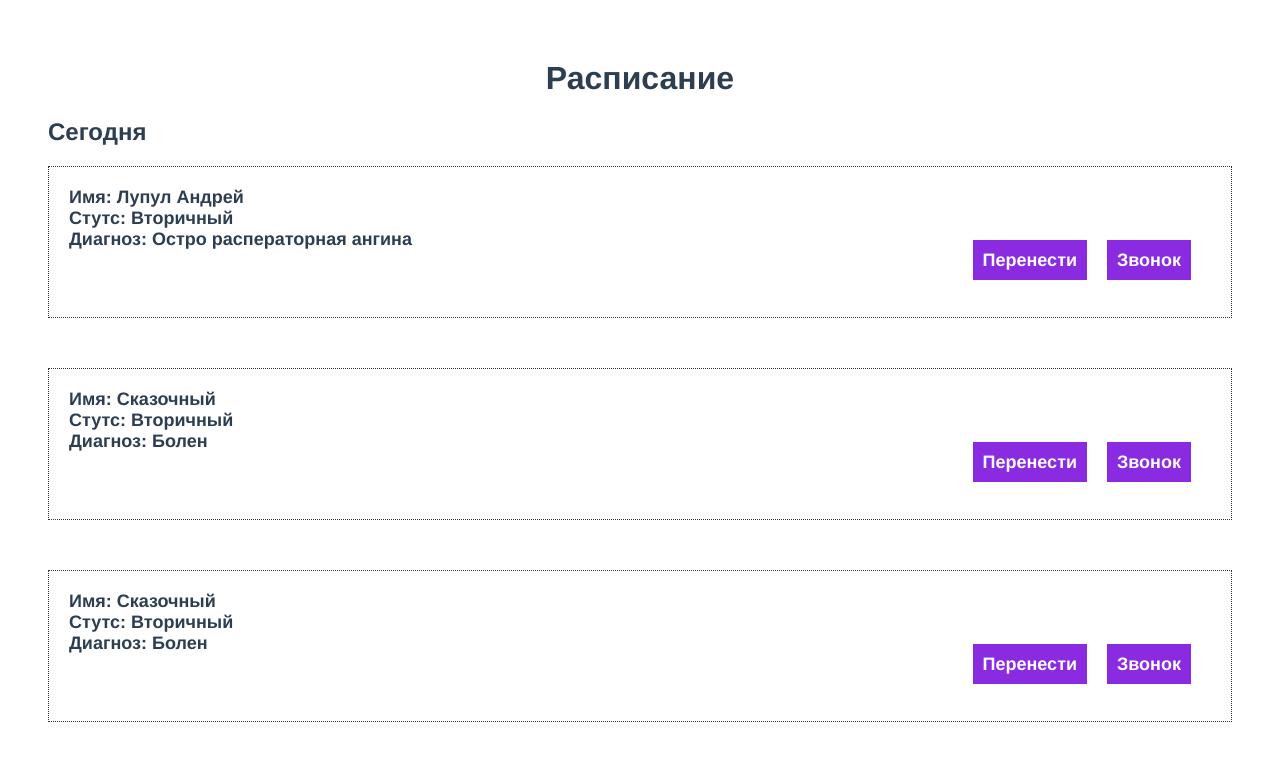
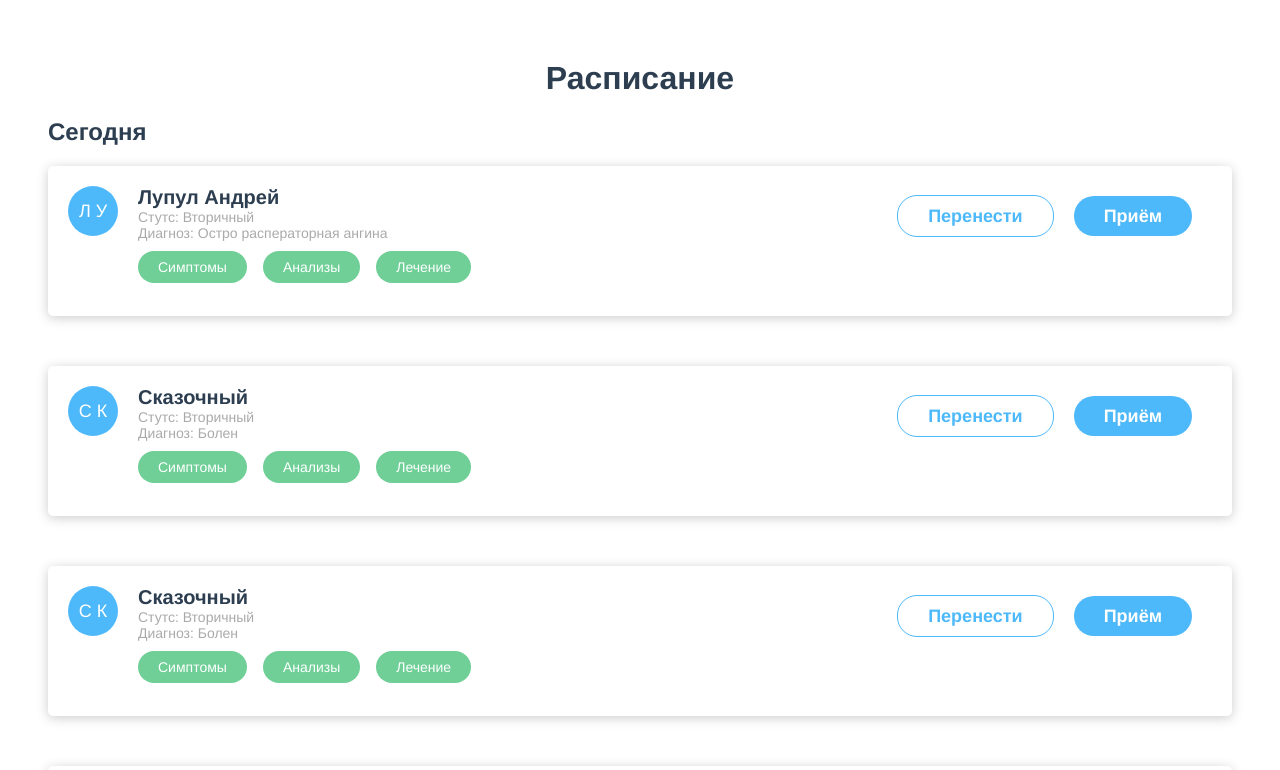
Before and after one commit to adevelopers/medhack2019, a Vue app: page / in a window 1280 px wide. Shown: the top 770 px of the page. Built offline with nearby package versions, Linux system fonts and the light colour scheme.

Commit message:
markup for schedule-screen

```diff
--- a/src/App.vue
+++ b/src/App.vue
@@ -5,7 +5,7 @@
 </template>
 
 <script>
-import MedMain from './components/MedMain.vue'
+import MedMain from './components/MedMain'
 import Schedule from './components/Schedule'
 import CallWindow from './components/CallWindow'
 import VueRouter from 'vue-router'
@@ -20,8 +20,6 @@ const routes = [
 const router = new VueRouter({
   routes // сокращённая запись для `routes: routes`
 })
-
-
 
 
 export default {
--- a/src/components/CallWindow.vue
+++ b/src/components/CallWindow.vue
@@ -1,7 +1,6 @@
 <template>
     <div class="call-component">
         <a class="btn" v-on:click="goBack()">Назад</a>
-        <a class="btn" v-on:click="callClick()">Start</a>
         <div class="layout" >
             <div class="call">
                 <div class="call-name">Call name</div>
@@ -52,9 +51,6 @@
                 } ;
                 this.notes.push(newNote)
                 this.currentMessage = ""
-            },
-            callClick() {
-
             }
         }
     }
--- a/src/components/Schedule.vue
+++ b/src/components/Schedule.vue
@@ -5,18 +5,22 @@
         <ul class="card-list">
             <li class="card" v-for="card, key in cards">
                 <!-- Карточка приёма -->
-                <div class="card-icon"></div>
-                <div class="card-name">Имя: {{card.name}}</div>
-                <div class="card-status">Стутс: {{card.status}}</div>
-                <div class="card-diagnose">Диагноз: {{card.diagnose}}</div>
-                <div class="card-buttons">
-                    <a class="card-button" >Перенести</a>
-                    <a class="card-button" v-on:click="call()">Звонок</a>
+                <div class="flex-row">
+                    <div class="card-icon">{{card.name | firstLetter}} {{card.name | secondLetter}}</div>
+                    <div class="flex-col card-titles">
+                        <div class="card-name">{{card.name}}</div>
+                        <div class="card-status">Стутс: {{card.status}}</div>
+                        <div class="card-diagnose">Диагноз: {{card.diagnose}}</div>
+                    </div>
+                    <div class="card-buttons">
+                        <a class="card-button btn-white" >Перенести</a>
+                        <a class="card-button" v-on:click="call()">Приём</a>
+                    </div>
                 </div>
-                <div class="card-panel--bottom">
-                    <div class="card-panel-icon icon-medcard"></div>
-                    <div class="card-panel-icon icon-analize"></div>
-                    <div class="card-panel-icon icon-naznacheniya" alt="Назначения"></div>
+                <div class="card-panel--bottom flex-row">
+                    <div class="card-panel-icon icon-medcard">Симптомы</div>
+                    <div class="card-panel-icon icon-analize">Анализы</div>
+                    <div class="card-panel-icon icon-naznacheniya" alt="Назначения">Лечение</div>
                 </div>
             </li>
         </ul>
@@ -111,24 +115,50 @@
     }
 
     .card {
+        border-radius: 5px;
         font-size: 18px;
         text-align: left;
         margin-bottom: 50px;
         margin-right: 40px;
-        border: 1px dotted #333;
+        /*border: 1px dotted #333;*/
+        box-shadow: 0 2px 12px #ccc;
         padding: 20px;
         height: 110px;
     }
 
-    .card-name,
-    .card-status,
-    .card-diagnose
-    {
-        font-weight: bold;
+    .card-icon {
+        border-radius: 25px;
+        background-color: #4EB9FA;
+        color: white;
+        width: 50px;
+        height: 50px;
+        text-align: center;
+        vertical-align: middle;
+        line-height: 50px;
+        margin-right: 20px;
     }
 
+    .card-titles {
+        width: 600px;
+    }
+
+    .card-name {
+        font-weight: bold;
+        font-size: 20px;
+    }
+
+    .card-status, .card-diagnose {
+        color: #aaa;
+        font-size: 14px;
+    }
+
+
     .card-buttons {
-        float: right;
+        margin-top: 20px;
+        width: 400px;
+        text-align: right;
+
+        flex-grow: 1;
     }
 
     .card-button {
@@ -139,6 +169,44 @@
         background-color: blueviolet;
         padding: 10px;
         margin-right: 20px;
+        background-color: #4EB9FA;
+        border-radius: 20px;
+        padding-left: 30px;
+        padding-right: 30px;
     }
 
+    .btn-white {
+        background-color: #FFF !important;
+        color: #4EB9FA;
+        border: 1px solid #4EB9FA;
+    }
+
+    .flex-row {
+        display: flex;
+        flex-direction: row;
+    }
+
+    .flex-col {
+        display: flex;
+        flex-direction: column;
+    }
+
+    .card-panel--bottom {
+        margin-top: 10px;
+        margin-left: 70px;
+    }
+
+    .card-panel-icon {
+        font-size: 14px;
+        color: white;
+        border-radius: 25px;
+        background-color: #6FCF97;
+        padding: 0px 20px;
+        margin-right: 16px;
+        height: 32px;
+        line-height: 32px;
+    }
+
+
+
 </style>
--- a/src/main.js
+++ b/src/main.js
@@ -3,6 +3,17 @@ import App from './App.vue'
 import VueRouter from 'vue-router'
 
 Vue.use(VueRouter)
+Vue.filter('firstLetter', function (value) {
+  if (!value) return ''
+  value = value.toString()
+  return value.charAt(0).toUpperCase()
+})
+
+Vue.filter('secondLetter', function (value) {
+  if (!value) return ''
+  value = value.toString()
+  return value.charAt(1).toUpperCase()
+})
 
 
 Vue.config.productionTip = false
```
